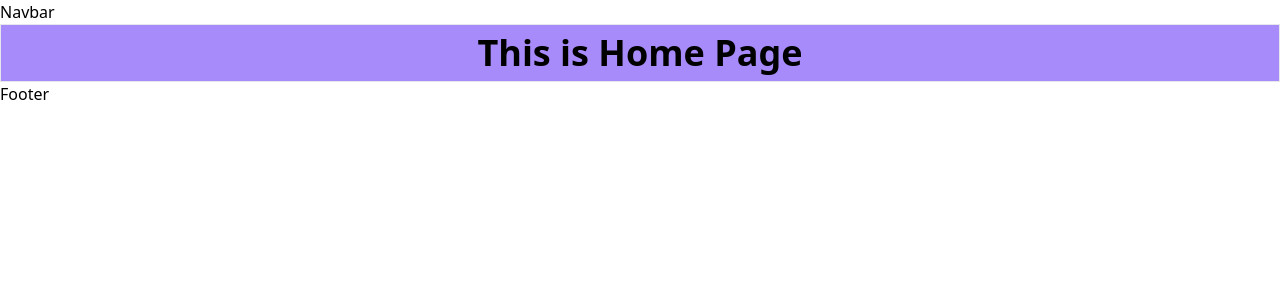
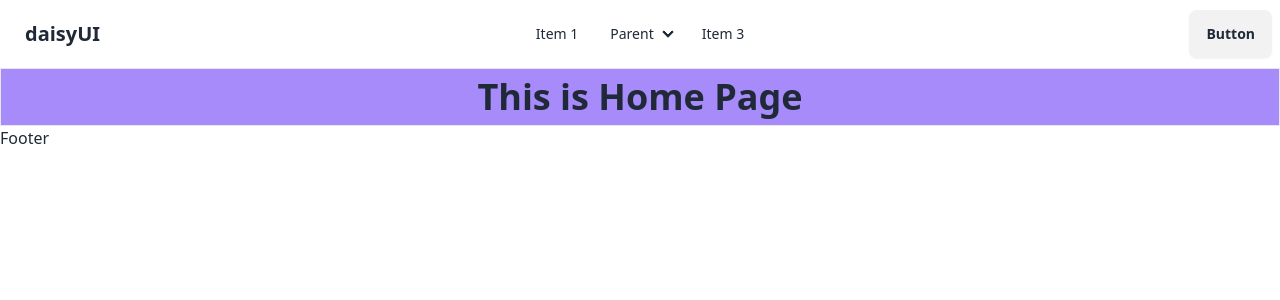
Before and after one commit to Abusayem99133/mrs-image-gallery-client-site, a React (Vite) app: page / in a window 1280 px wide. Shown: the top 300 px of the page. Built offline with nearby package versions, Linux system fonts and the light colour scheme.

Commit message:
login and register and protectRoute and navbar and authentication work on going

```diff
--- a/package.json
+++ b/package.json
@@ -22,6 +22,7 @@
     "@types/react-dom": "^18.3.0",
     "@vitejs/plugin-react": "^4.3.1",
     "autoprefixer": "^10.4.20",
+    "daisyui": "^4.12.10",
     "eslint": "^9.9.0",
     "eslint-plugin-react": "^7.35.0",
     "eslint-plugin-react-hooks": "^5.1.0-rc.0",
--- /dev/null
+++ b/src/Compnent/Authentication/Login.jsx
@@ -0,0 +1,9 @@
+const Login = () => {
+  return (
+    <div>
+      <h1>This is Login Page</h1>
+    </div>
+  );
+};
+
+export default Login;
--- /dev/null
+++ b/src/Compnent/Authentication/Provider/AuthProvider.jsx
@@ -0,0 +1,11 @@
+import { createContext } from "react";
+
+export const AuthContext = createContext();
+const AuthProvider = ({ children }) => {
+  const authInfo = {};
+  return (
+    <AuthContext.Provider value={authInfo}>{children}</AuthContext.Provider>
+  );
+};
+
+export default AuthProvider;
--- /dev/null
+++ b/src/Compnent/Authentication/Register.jsx
@@ -0,0 +1,9 @@
+const Register = () => {
+  return (
+    <div>
+      <h1>this is Register page </h1>
+    </div>
+  );
+};
+
+export default Register;
--- a/src/Compnent/HomePage/Home.jsx
+++ b/src/Compnent/HomePage/Home.jsx
@@ -1,7 +1,7 @@
 const Home = () => {
   return (
     <div>
-      <h1 className="text-4xl text-center font-bold border bg-violet-400 p-2">
+      <h1 className="text-4xl text-center font-bold border bg-violet-400 p-2 ">
         This is Home Page
       </h1>
     </div>
--- a/src/Compnent/Routes/Root.jsx
+++ b/src/Compnent/Routes/Root.jsx
@@ -1,10 +1,11 @@
 import { Outlet } from "react-router-dom";
+import Navbar from "../Shared/Navbar";
 
 const Root = () => {
   return (
     <div>
       <div>
-        <h1>Navbar</h1>
+        <Navbar />
       </div>
       <div>
         <Outlet />
--- /dev/null
+++ b/src/Compnent/Shared/Navbar.jsx
@@ -0,0 +1,79 @@
+const Navbar = () => {
+  return (
+    <div>
+      <div className="navbar bg-base-100">
+        <div className="navbar-start">
+          <div className="dropdown">
+            <div tabIndex={0} role="button" className="btn btn-ghost lg:hidden">
+              <svg
+                xmlns="http://www.w3.org/2000/svg"
+                className="h-5 w-5"
+                fill="none"
+                viewBox="0 0 24 24"
+                stroke="currentColor"
+              >
+                <path
+                  strokeLinecap="round"
+                  strokeLinejoin="round"
+                  strokeWidth="2"
+                  d="M4 6h16M4 12h8m-8 6h16"
+                />
+              </svg>
+            </div>
+            <ul
+              tabIndex={0}
+              className="menu menu-sm dropdown-content bg-base-100 rounded-box z-[1] mt-3 w-52 p-2 shadow"
+            >
+              <li>
+                <a>Item 1</a>
+              </li>
+              <li>
+                <a>Parent</a>
+                <ul className="p-2">
+                  <li>
+                    <a>Submenu 1</a>
+                  </li>
+                  <li>
+                    <a>Submenu 2</a>
+                  </li>
+                </ul>
+              </li>
+              <li>
+                <a>Item 3</a>
+              </li>
+            </ul>
+          </div>
+          <a className="btn btn-ghost text-xl">daisyUI</a>
+        </div>
+        <div className="navbar-center hidden lg:flex">
+          <ul className="menu menu-horizontal px-1">
+            <li>
+              <a>Item 1</a>
+            </li>
+            <li>
+              <details>
+                <summary>Parent</summary>
+                <ul className="p-2">
+                  <li>
+                    <a>Submenu 1</a>
+                  </li>
+                  <li>
+                    <a>Submenu 2</a>
+                  </li>
+                </ul>
+              </details>
+            </li>
+            <li>
+              <a>Item 3</a>
+            </li>
+          </ul>
+        </div>
+        <div className="navbar-end">
+          <a className="btn">Button</a>
+        </div>
+      </div>
+    </div>
+  );
+};
+
+export default Navbar;
--- a/src/main.jsx
+++ b/src/main.jsx
@@ -3,9 +3,12 @@
 import "./index.css";
 import { RouterProvider } from "react-router-dom";
 import { router } from "./Compnent/Routes/Route.jsx";
+import AuthProvider from "./Compnent/Authentication/Provider/AuthProvider.jsx";
 
 createRoot(document.getElementById("root")).render(
   <StrictMode>
-    <RouterProvider router={router} />
+    <AuthProvider>
+      <RouterProvider router={router} />
+    </AuthProvider>
   </StrictMode>
 );
--- a/tailwind.config.js
+++ b/tailwind.config.js
@@ -4,5 +4,5 @@
   theme: {
     extend: {},
   },
-  plugins: [],
+  plugins: [require("daisyui")],
 };
```
Also changed, not shown: eslint.config.js (+18 -17 lines), src/Compnent/Routes/ProtectedRoute.jsx (added), 1 other file (tests, documents, lock files or other folders).
